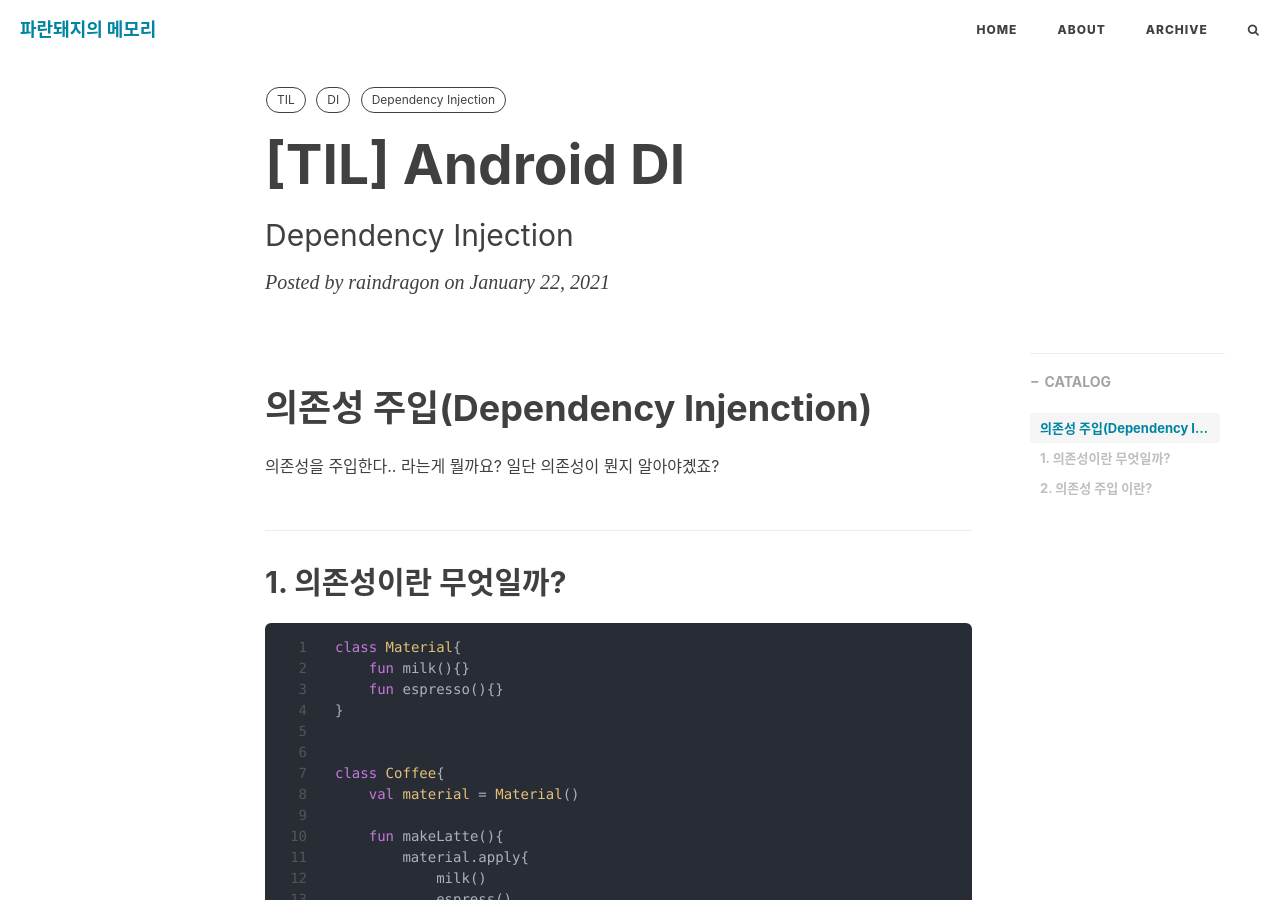
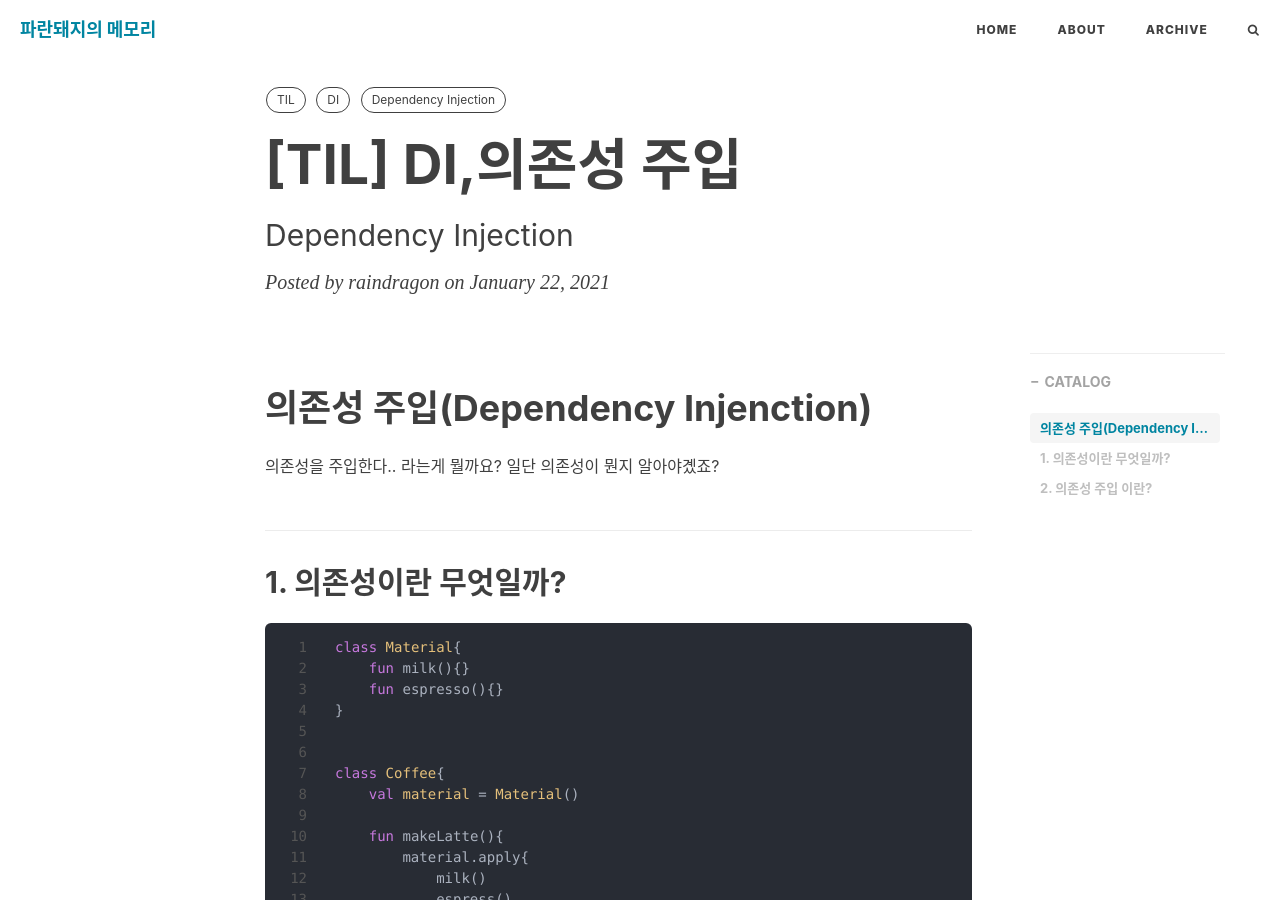
Before and after one commit to yongwooLeePb/raindragonn.github.io, a Jekyll site: the page built from _posts/2021-01-22-[TIL] Android Dependency Injection .md, in a window 1280 px wide and 900 px high. Built offline with Jekyll 4.4.1, drawn with Linux system fonts in a browser that asks for light colours; nearby versions of some CDN libraries; comment, search, counter and statistics services are not loaded.

Commit message:
title change

```diff
--- a/_posts/2021-01-22-[TIL] Android Dependency Injection .md
+++ b/_posts/2021-01-22-[TIL] Android Dependency Injection .md
@@ -1,6 +1,6 @@
 ---
 layout:     post
-title:      "[TIL] Android DI"
+title:      "[TIL] DI,의존성 주입"
 subtitle:   "Dependency Injection"
 date:       2021-01-22
 author:     "raindragon"
```
